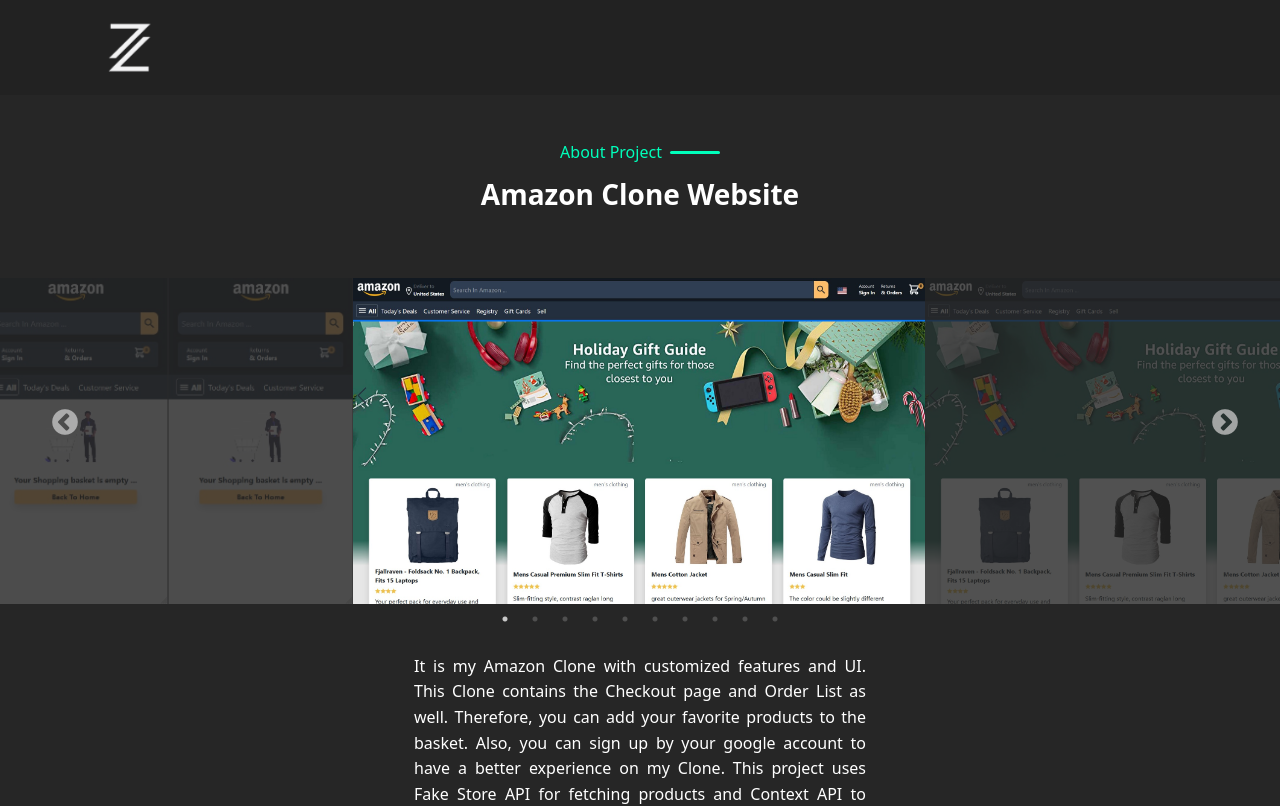
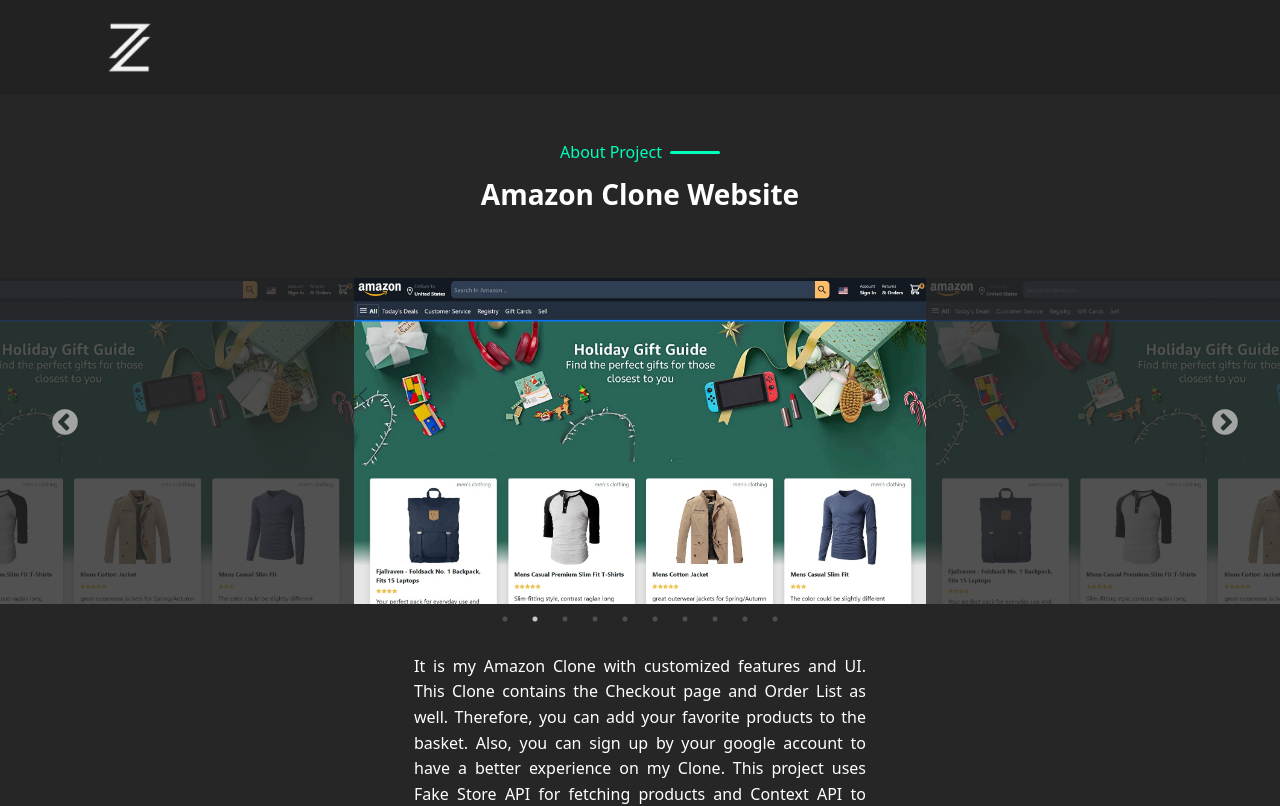
Before and after one commit to Mehdi-Zandian/Mehdi-Zandian, a React (Create React App) app: page /detail/1 in a window 1280 px wide. Shown: the top 806 px of the page. Built offline with nearby package versions, Linux system fonts and the light colour scheme.

Commit message:
Fix Bug(3) Slider

```diff
--- a/src/components/ProjectDetail/ProjectDetail.scss
+++ b/src/components/ProjectDetail/ProjectDetail.scss
@@ -58,6 +58,10 @@
           object-fit: cover !important;
           object-position: top !important;
         }
+      }
+
+      .slide-sm {
+        max-width: 180px !important;
       }
     }
     .slick-active.slick-center {
@@ -283,6 +287,10 @@
           div {
             max-width: 375px !important;
           }
+
+          .slide-sm {
+            max-width: 130px !important;
+          }
         }
       }
     }
--- a/src/components/ProjectDetail/ProjectSlider.js
+++ b/src/components/ProjectDetail/ProjectSlider.js
@@ -12,7 +12,7 @@
     speed: 500,
     slidesToShow: 3,
     slidesToScroll: 3,
-    initialSlide: 0,
+    initialSlide: 1,
     responsive: [
       {
         breakpoint: 1024,
@@ -61,7 +61,7 @@
         })}
         {data?.screenshotSmall.map((pic, i) => {
           return (
-            <div key={i} style={{ height: "100%" }}>
+            <div className="slide-sm" key={i} style={{ height: "100%" }}>
               <img
                 loading="lazy"
                 style={{
```
